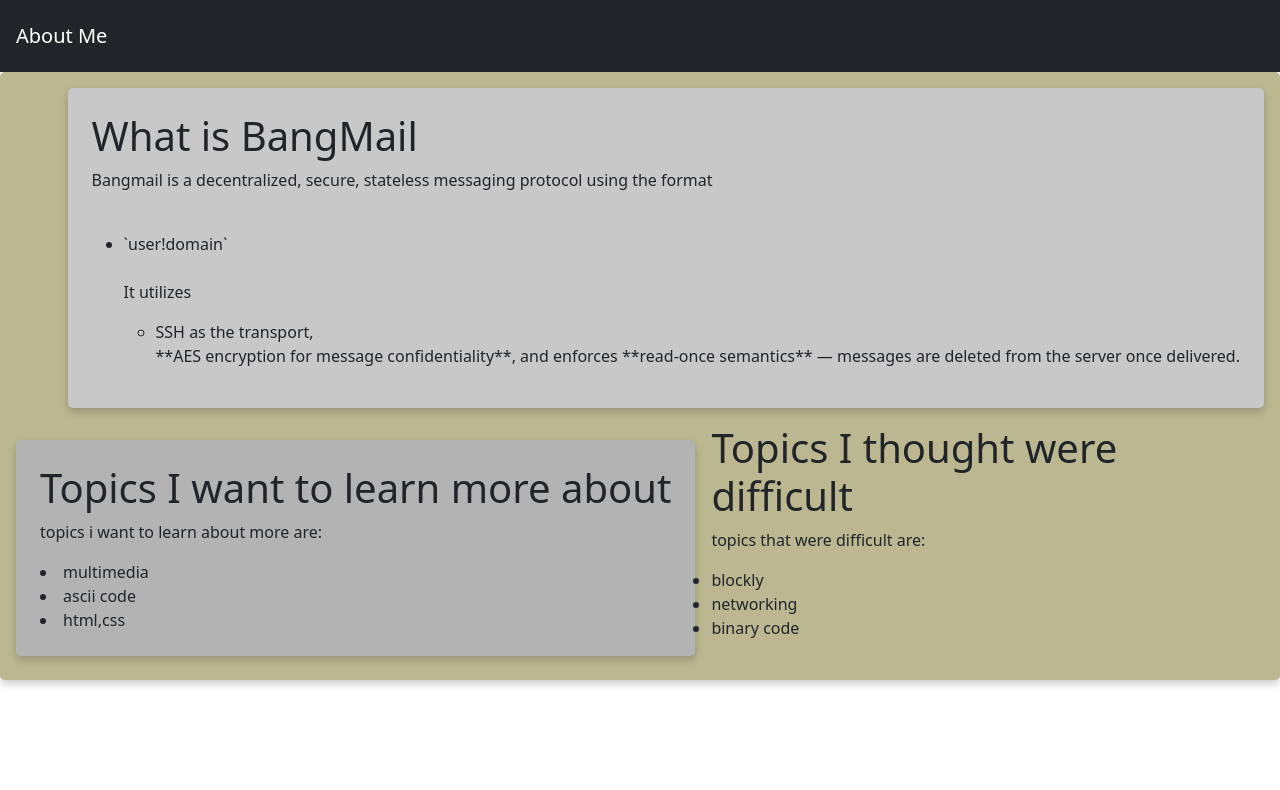
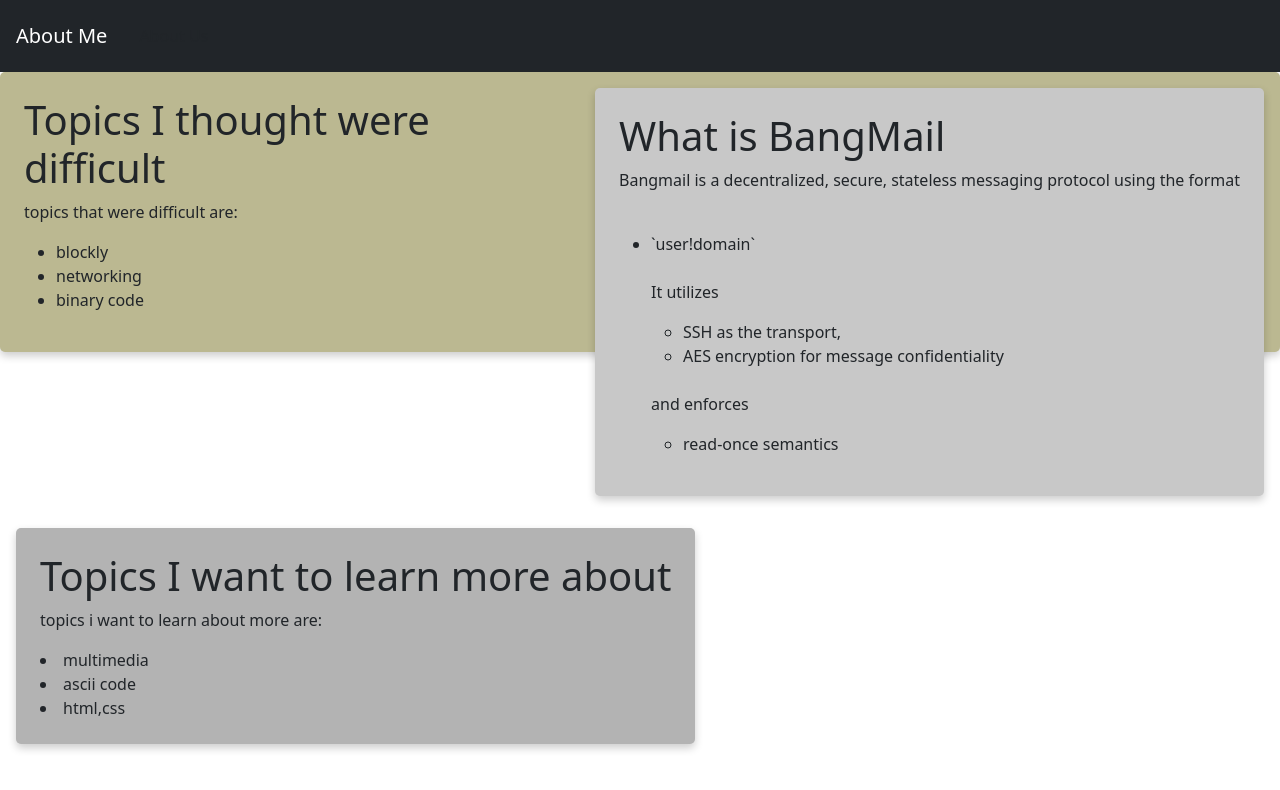
Before and after one commit to Hamza-web-apps/www.bangmail, a plain HTML site: page index.html in a window 1280 px wide. Drawn offline with nearby package versions, Linux system fonts and the light colour scheme.

Commit message:
Update index.html

```diff
--- a/index.html
+++ b/index.html
@@ -21,10 +21,13 @@
 	  <p>  It utilizes </p>
 		<ul>
 			<li> SSH as the transport, </li>
-			**AES encryption for message confidentiality**, and enforces **read-once semantics** — messages are deleted from the server once delivered.
-
-
-		</ul>
+			<li>AES encryption for message confidentiality</li>
+      </ul>
+      <br>
+      <p> and enforces </p>
+      <ul>
+        <li>read-once semantics </li>
+      </ul>
 
 </div>
 <div class="card2">
```
